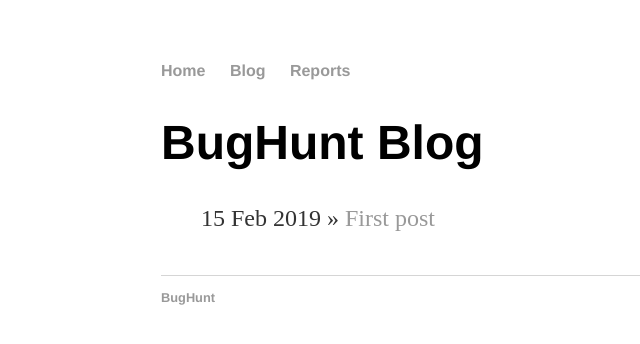
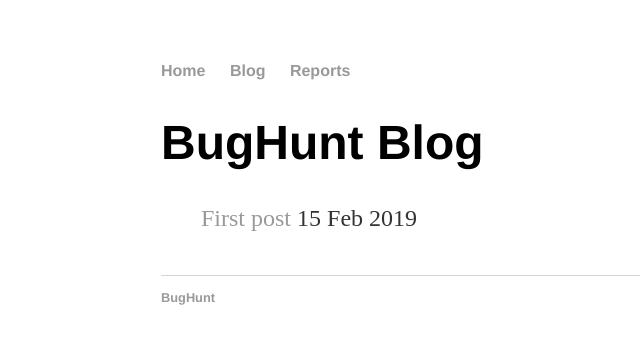
Before and after one commit to awarei/BugHunt, a Jekyll site: the page built from blog/index.html, in a window 1280 px wide. Shown: the top 344 px of the page, without its empty margins (31-671 px from the left). Built offline with Jekyll 4.4.1, drawn with Linux system fonts in a browser that asks for light colours.

Commit message:
html format

```diff
--- a/blog/index.html
+++ b/blog/index.html
@@ -6,7 +6,10 @@ title: BugHunt Blog
 <ul class="posts">
 
   {% for post in site.posts %}
-    <li><span>{{ post.date | date_to_string }}</span> &raquo; <a href="{{ post.url }}" title="{{ post.title }}">{{ post.title }}</a></li>
+    <li>
+      <a href="{{ post.url }}" title="{{ post.title }}">{{ post.title }}</a>
+      <span>{{ post.date | date_to_string }}</span>
+    </li>
   {% endfor %}
 
 </ul>
```
